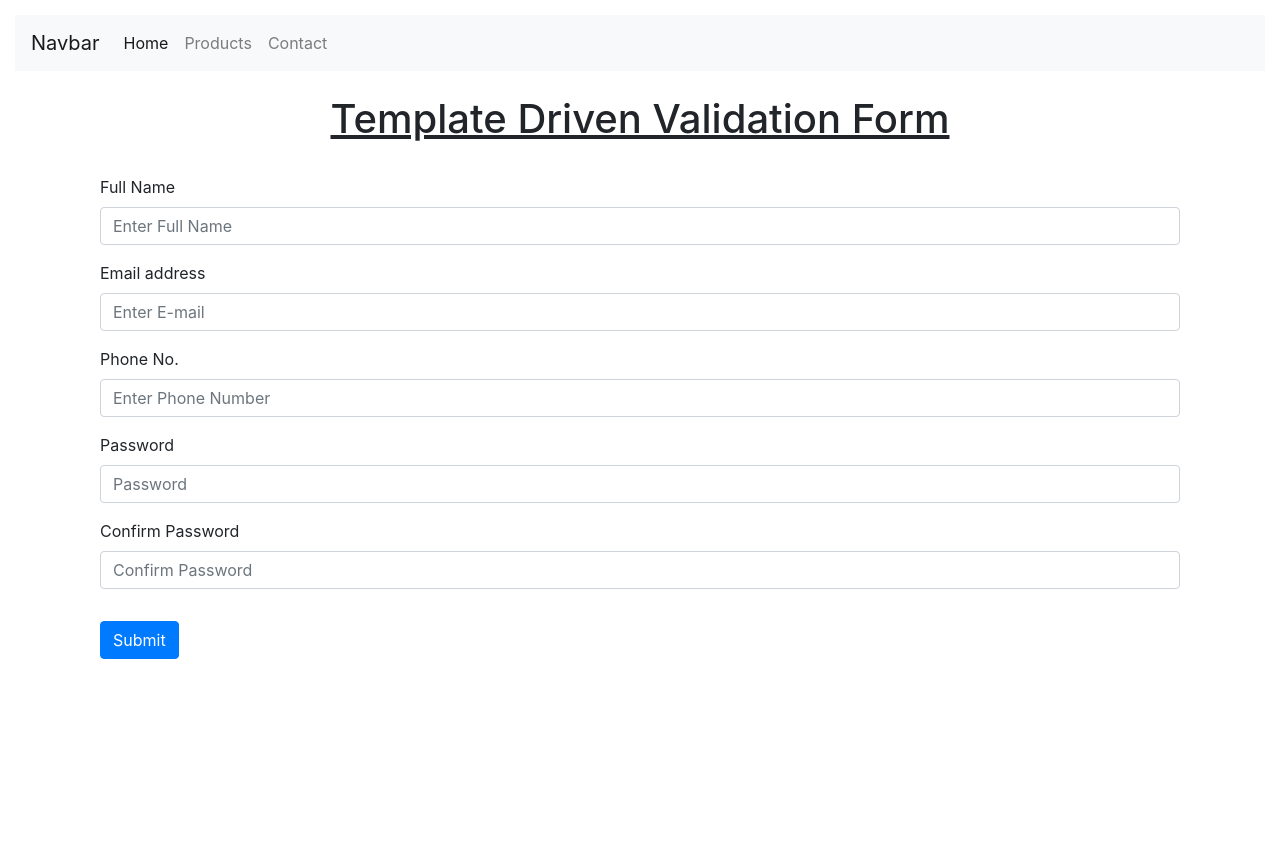
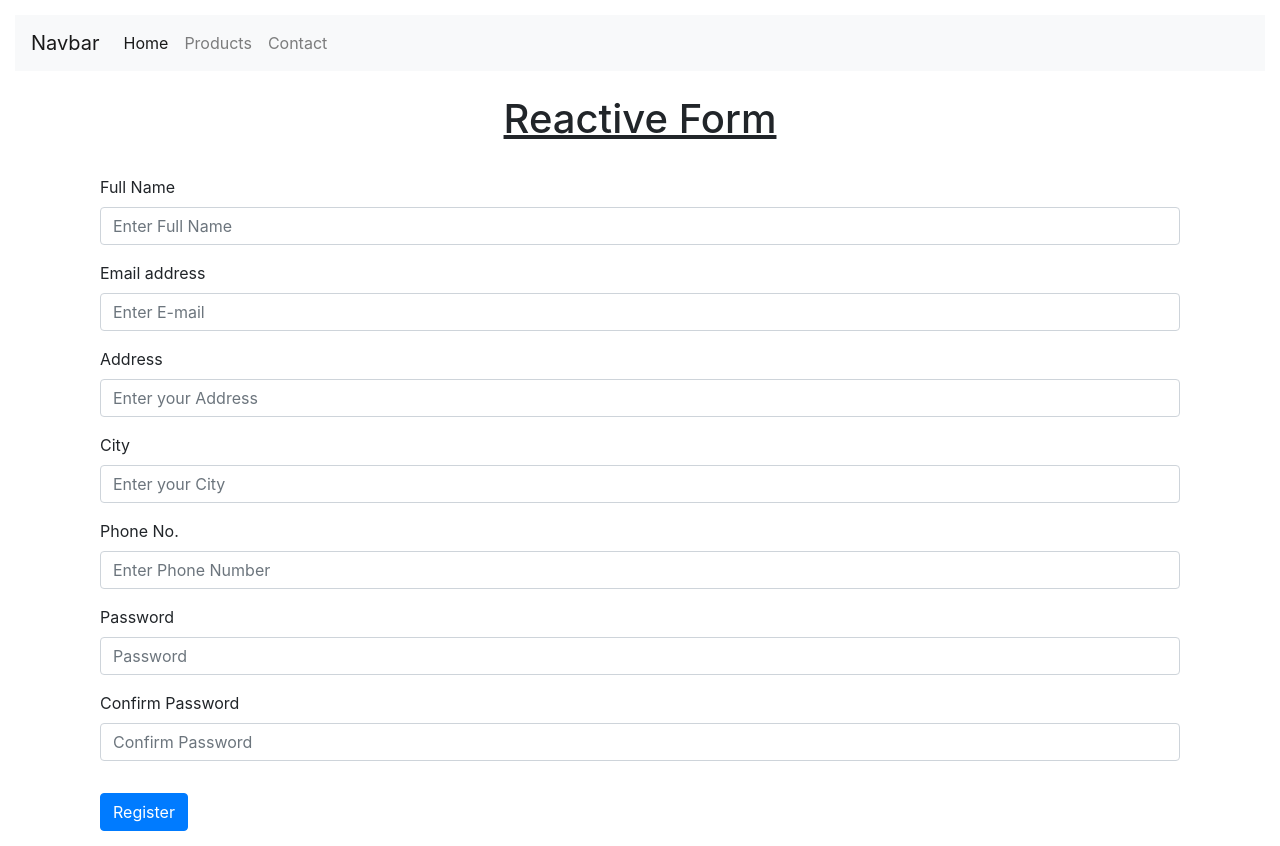
Before and after one commit to rishabkbakshi/angular-assignment, an Angular app: page /home in a window 1280 px wide. Before the commit the page ends 800 px from the top, so only its background shows below. Built offline with nearby package versions, Linux system fonts and the light colour scheme.

Commit message:
module 7 assignment II

```diff
--- a/src/app/directives/confirm-equal-validator.directive.ts
+++ b/src/app/directives/confirm-equal-validator.directive.ts
@@ -1,7 +1,7 @@
 import { Directive, Input } from '@angular/core';
 import { NG_VALIDATORS, Validator, ValidationErrors, FormGroup } from '@angular/forms';
 
-import { ConfirmEqual } from './confirm-equal.validator';
+import { ConfirmEqual } from '../validators/confirm-equal.validator';
 
 @Directive({
   selector: '[confirmEqual]',
--- a/src/app/home/home.component.html
+++ b/src/app/home/home.component.html
@@ -1,6 +1,6 @@
 <div class="container">
     <div class="col mt-4">
-        <app-template-form></app-template-form>
-        <!-- <app-reactive-form></app-reactive-form> -->
+        <!-- <app-template-form></app-template-form> -->
+        <app-reactive-form></app-reactive-form>
     </div>
 </div>
--- a/src/app/reactive-form/reactive-form.component.html
+++ b/src/app/reactive-form/reactive-form.component.html
@@ -5,37 +5,60 @@
 </div>
 <div class="row">
     <div class="col center">
-        <form [formGroup]="reactiveFormModel" (ngSubmit)="onSubmit()">
+        <form [formGroup]="reactiveForm" (ngSubmit)="onSubmit()">
             <div class="form-group">
                 <label for="reactiveFullName">Full Name</label>
-                <input type="text" formControlName="fullName" class="form-control" id="reactiveFullName" aria-describedby="fullNameHelp" placeholder="Enter Full Name" >
+                <input type="text" formControlName="fullName" class="form-control" [ngClass]="{ 'is-invalid': formSubmitted && f.fullName.errors }" id="reactiveFullName" aria-describedby="fullNameHelp" placeholder="Enter Full Name" >
+                <div *ngIf="formSubmitted && f.fullName.errors" class="invalid-feedback">
+                  <div *ngIf="f.fullName.errors.required">Full Name is required</div>
+              </div>
               </div>
             <div class="form-group">
               <label for="reactiveEmail">Email address</label>
-              <input type="email" formControlName="email" class="form-control" id="reactiveEmail" aria-describedby="emailHelp" placeholder="Enter E-mail">
+              <input type="email" formControlName="email" class="form-control" [ngClass]="{ 'is-invalid': formSubmitted && f.email.errors }" id="reactiveEmail" aria-describedby="emailHelp" placeholder="Enter E-mail">
+              <div *ngIf="formSubmitted && f.email.errors" class="invalid-feedback">
+                <div *ngIf="f.email.errors.required">Email is required</div>
+                <div *ngIf="f.email.errors.email">Email must be a valid email address</div>
+              </div>
             </div>
             <div class="form-group">
                 <label for="reactiveAddress">Address</label>
-                <input type="text" formControlName="address" class="form-control" id="reactiveAddress" aria-describedby="addressHelp" placeholder="Enter your Address" >
+                <input type="text" formControlName="address" class="form-control" [ngClass]="{ 'is-invalid': formSubmitted && f.address.errors }" id="reactiveAddress" aria-describedby="addressHelp" placeholder="Enter your Address" >
+                <div *ngIf="formSubmitted && f.address.errors" class="invalid-feedback">
+                  <div *ngIf="f.address.errors.required">Address is required</div>
+              </div>
             </div>
             <div class="form-group">
                 <label for="reactiveCity">City</label>
-                <input type="text" formControlName="city" class="form-control" id="reactiveCity" aria-describedby="cityeHelp" placeholder="Enter your City" >
+                <input type="text" formControlName="city" class="form-control" [ngClass]="{ 'is-invalid': formSubmitted && f.city.errors }"  id="reactiveCity" aria-describedby="cityeHelp" placeholder="Enter your City" >
+                <div *ngIf="formSubmitted && f.city.errors" class="invalid-feedback">
+                  <div *ngIf="f.city.errors.required">Please enter a city</div>
+              </div>
             </div>
             <div class="form-group">
                 <label for="reactivePhone">Phone No.</label>
-                <input type="phone" formControlName="phone" class="form-control" id="reactivePhone" aria-describedby="phoneHelp" placeholder="Enter Phone Number">
+                <input type="phone" formControlName="phone" class="form-control" [ngClass]="{ 'is-invalid': formSubmitted && f.phone.errors }" id="reactivePhone" aria-describedby="phoneHelp" placeholder="Enter Phone Number">
+                <div *ngIf="formSubmitted && f.phone.errors" class="invalid-feedback">
+                  <div *ngIf="f.phone.errors.required">Please enter a phone number</div>
+                  <div *ngIf="f.phone.errors.minlength">Phone No. must be at least 10 characters</div>
               </div>
-            <div formGroupName="passwordsGroup">
+            </div>
               <div class="form-group">
                   <label for="reactivePassword">Password</label>
-                    <input type="password" formControlName="password" class="form-control" id="reactivePassword" placeholder="Password">
+                  <input type="password" formControlName="password" class="form-control" [ngClass]="{ 'is-invalid': formSubmitted && f.password.errors }" id="reactivePassword" placeholder="Password">
+                  <div *ngIf="formSubmitted && f.password.errors" class="invalid-feedback">
+                    <div *ngIf="f.password.errors.required">Password is required</div>
+                    <div *ngIf="f.password.errors.minlength">Password must be at least 6 characters</div>
+                </div>
               </div>
               <div class="form-group">
                 <label for="reactiveConfirmPassword">Confirm Password</label>
-                  <input type="password" formControlName="confirmPassword" class="form-control" id="reactiveConfirmPassword" placeholder="Confirm Password">
-                  <small>{{ (reactiveFormModel.value.passwordsGroup.password) ? ( (reactiveFormModel.value.passwordsGroup.password === reactiveFormModel.value.passwordsGroup.confirmPassword) ? "The passwords match" : "The passwords do not match" ) :  "Please enter passwords in the fields" }}</small>
+                <input type="password" formControlName="confirmPassword" class="form-control" [ngClass]="{ 'is-invalid': formSubmitted && f.confirmPassword.errors }"  id="reactiveConfirmPassword" placeholder="Confirm Password">
+                <div *ngIf="formSubmitted && f.confirmPassword.errors" class="invalid-feedback">
+                  <div *ngIf="f.confirmPassword.errors.required">Confirm Password is required</div>
+                  <div *ngIf="reactiveForm.get('confirmPassword').errors && reactiveForm.get('confirmPassword').errors.ConfirmPassword">Passwords must match</div>
               </div>
+                  <!-- <small>{{ (reactiveForm.value.passwordsGroup.password) ? ( (reactiveForm.value.passwordsGroup.password === reactiveForm.value.passwordsGroup.confirmPassword) ? "The passwords match" : "The passwords do not match" ) :  "Please enter passwords in the fields" }}</small> -->
             </div>
 
             <button type="submit" class="mt-3 btn btn-primary">Register</button>
@@ -44,13 +67,14 @@
     </div>
 </div>
 
-<div *ngIf="formSubmitted" class="row mt-4">
+<div *ngIf="showDetails" class="row mt-4">
     <div class="col">
         <h3 class="mb-4"> The details you have entered are: </h3>
-        <p> <strong>Full Name:</strong> {{reactiveFormModel.value.fullName}}</p>
-        <p> <strong>Email:</strong> {{reactiveFormModel.value.email}}</p>
-        <p> <strong>Address:</strong> {{reactiveFormModel.value.address}}</p>
-        <p> <strong>City:</strong> {{reactiveFormModel.value.city}}</p>
-        <p> <strong>Phone No:</strong> {{reactiveFormModel.value.phone}}</p>
+        <p> <strong>Full Name:</strong> {{reactiveForm.value.fullName}}</p>
+        <p> <strong>Email:</strong> {{reactiveForm.value.email}}</p>
+        <p> <strong>Address:</strong> {{reactiveForm.value.address}}</p>
+        <p> <strong>City:</strong> {{reactiveForm.value.city}}</p>
+        <p> <strong>Phone No:</strong> {{reactiveForm.value.phone}}</p>
+        <p> <strong>Password:</strong> {{reactiveForm.value.password}}</p>
     </div>
 </div>
--- a/src/app/reactive-form/reactive-form.component.ts
+++ b/src/app/reactive-form/reactive-form.component.ts
@@ -1,5 +1,6 @@
 import { Component, OnInit, createPlatform } from '@angular/core';
 import { FormControl, FormGroup, FormBuilder, Form, Validators } from '@angular/forms';
+import { ConfirmPasswordValidator } from 'src/app/validators/confirm-password.validator';
 
 @Component({
   selector: 'app-reactive-form',
@@ -8,30 +9,13 @@ import { FormControl, FormGroup, FormBuilder, Form, Validators } from '@angular/
 })
 export class ReactiveFormComponent implements OnInit {
 
-  reactiveFormModel: FormGroup;
+  reactiveForm: FormGroup;
   formSubmitted: boolean = false;
+  showDetails: boolean = false;
 
   constructor(private fb: FormBuilder) {
 
     this.createForm();
-
-    // this.reactiveFormModel = new FormGroup(
-    //   {
-    //     fullname: new FormControl(''),
-    //     email: new FormControl(''),
-    //     address: new FormControl(''),
-    //     city: new FormControl(''),
-    //     phone: new FormControl(''),
-    //     passwordsGroup: new FormGroup(
-    //       {
-    //         password: new FormControl(''),
-    //         confirmPassword: new FormControl('')
-    //       }
-    //     )
-    //   }
-    // )
-
-
 
    }
 
@@ -40,25 +24,30 @@ export class ReactiveFormComponent implements OnInit {
 
   createForm(){
 
-    this.reactiveFormModel = this.fb.group(
+    this.reactiveForm = this.fb.group(
       {
-        fullName: [null, Validators.required],
-        email: [null, Validators.required],
-        address: [null, Validators.required],
-        city: [null, Validators.required],
-        phone:[null, Validators.required],
-        passwordsGroup: this.fb.group({
-          password: "",
-          confirmPassword: ""
-        })
-      }
-    )
+        fullName: ['', Validators.required],
+        email: ['', [Validators.required, Validators.email]],
+        address: ['', Validators.required],
+        city: ['', Validators.required],
+        phone:['', [Validators.required, Validators.minLength(10)]],
+        password: ['', [Validators.required, Validators.minLength(6)]],
+        confirmPassword: ['', Validators.required]
+        },{
+          validator: ConfirmPasswordValidator.ConfirmPassword
+        });
+    }
 
-    console.log(this.reactiveFormModel)
-  }
+  get f() { return this.reactiveForm.controls; }
 
   onSubmit(){
     this.formSubmitted = true;
+    // stop here if form is invalid
+    if (this.reactiveForm.invalid) {
+      this.showDetails = false
+      return;
+    }
+
+    this.showDetails = true;
   }
-
 }
--- /dev/null
+++ b/src/app/validators/confirm-password.validator.ts
@@ -0,0 +1,15 @@
+import { AbstractControl } from '@angular/forms';
+
+export class ConfirmPasswordValidator {
+
+  static ConfirmPassword(control: AbstractControl) {
+    let password = control.get('password').value;
+    let confirmPassword = control.get('confirmPassword').value;
+    if (password != confirmPassword) {
+      control.get('confirmPassword').setErrors({ ConfirmPassword: true });
+    }
+    else {
+      return null;
+    }
+  }
+}
```
Also changed, not shown: src/app/validators/confirm-equal.validator.ts (renamed from src/app/directives/confirm-equal.validator.ts). Lines whose indentation alone changed are shown as unchanged.
